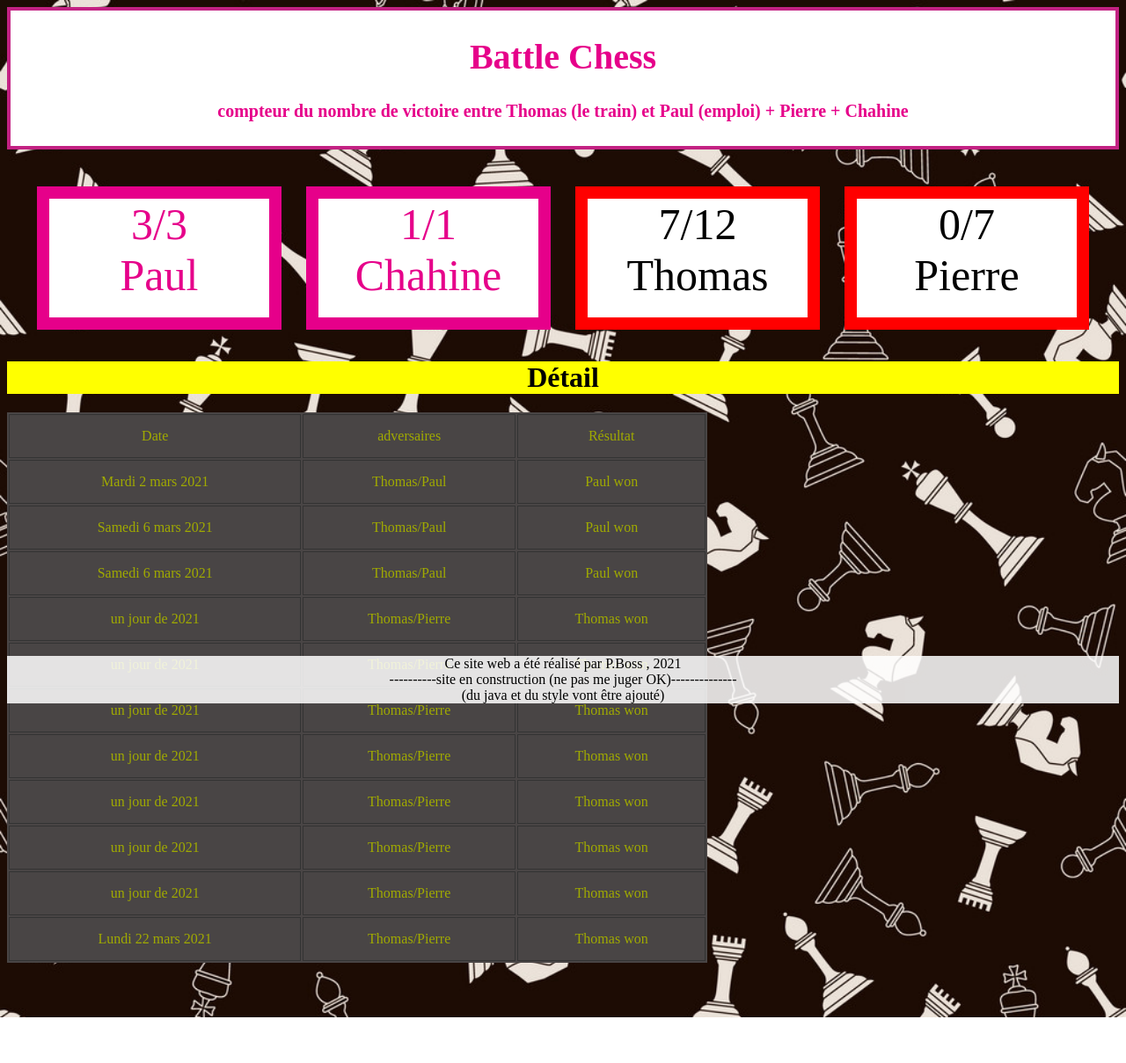
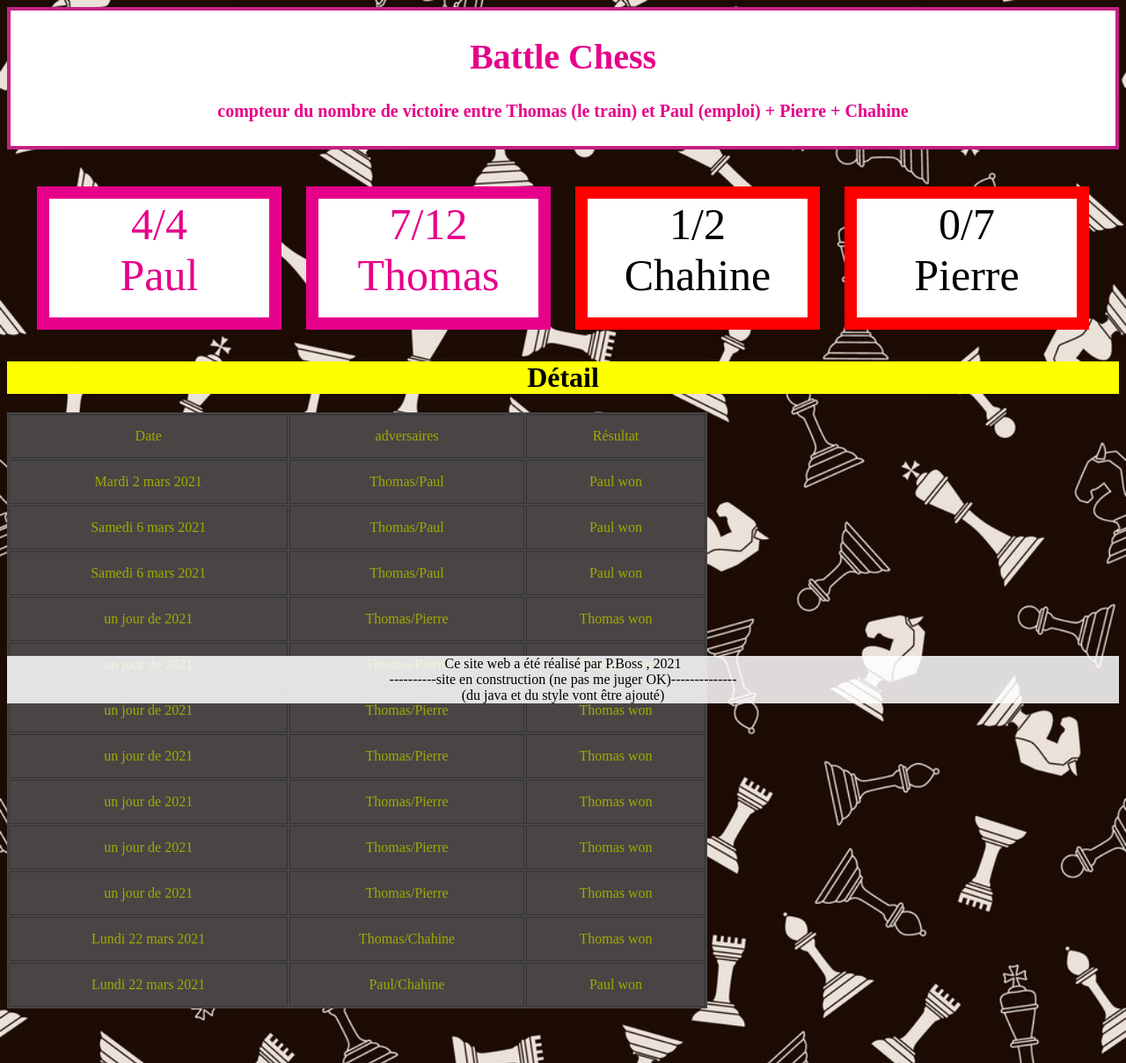
Before and after one commit to ypareoo/battle-chess, a plain HTML site: page index.html in a window 1280 px wide. Shown: the whole page at 88% size. Before the commit the page ends 1157 px from the top, so only its background shows below. Drawn offline with Linux system fonts and the light colour scheme.

Commit message:
Add files via upload

```diff
--- a/index.html
+++ b/index.html
@@ -24,22 +24,23 @@
 		<div class="nombre">
 		<div class="respire">
 				<div id="nbrP" >
-					3/3<br>
+					4/4<br>
 					Paul
 				</div>
 			</div>
 			<div class="respire">
-				<div id="nbrP" >
-					1/1<br>
-					Chahine
-				</div>
-			</div>
-			<div class="respire">
-				<div id="nbrT">
+				<div id="nbrP">
 					7/12<br>
 					Thomas
 				</div>
 			</div>
+			<div class="respire">
+				<div id="nbrT" >
+					1/2<br>
+					Chahine
+				</div>
+			</div>
+
 
 			<div class="respire">
 				<div id="nbrT" >
@@ -109,8 +110,13 @@
 		    </tr>
 			<tr>
 				<td>Lundi 22 mars 2021</td>
-				<td>Thomas/Pierre</td>
+				<td>Thomas/Chahine</td>
 				<td>Thomas won</td>
+		    </tr>
+			<tr>
+				<td>Lundi 22 mars 2021</td>
+				<td>Paul/Chahine</td>
+				<td>Paul won</td>
 		    </tr>
 		</table>
 		<div class="footer">
```
